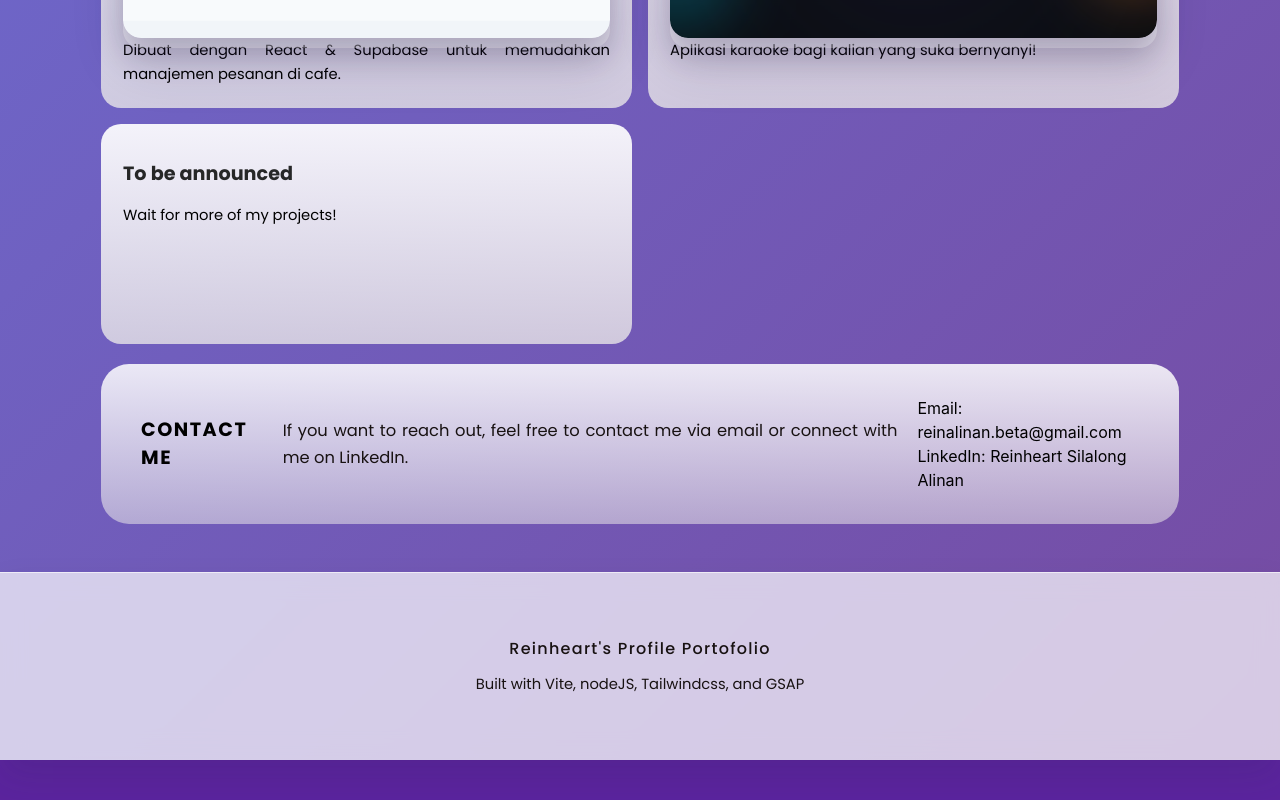
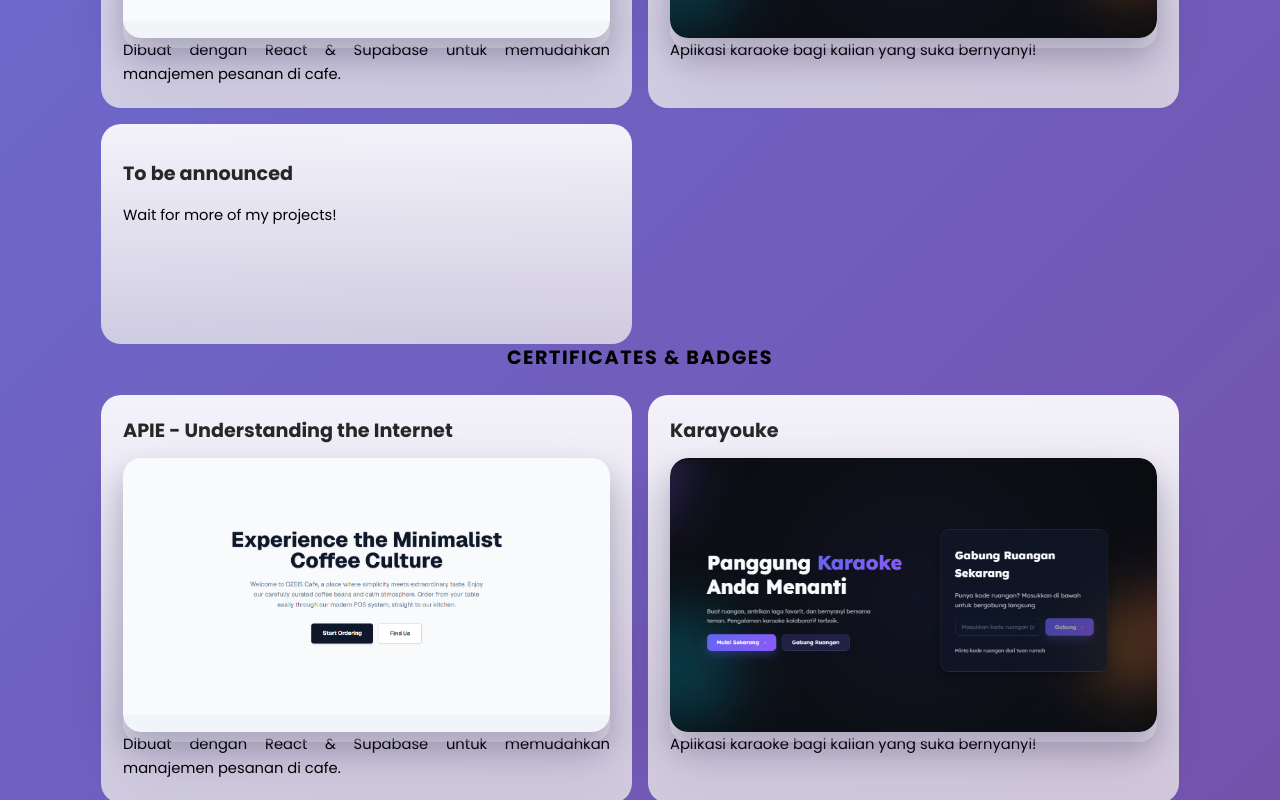
Before and after one commit to ReinheartSA/Portfolio-Reinheart, a React (Vite) app: page / in a window 1280 px wide. Shown: the part 2000-2800 px from the top of the page. Before the commit the page ends 2760 px from the top, so only its background shows below. Built offline with nearby package versions, Linux system fonts and the light colour scheme.

Commit message:
content: added APIE content

```diff
--- a/src/App.jsx
+++ b/src/App.jsx
@@ -4,6 +4,7 @@ import './index.css'
 import ozeisCafeImage from './ozeis-cafe.png'
 import karayoukeImage from './karayouke.png'
 import halfBodyImage from './half-body.png'
+import apieImage from '.APIE.png'
 import { Icons } from './icon'
 
 
@@ -199,10 +200,34 @@ function App() {
                 <p>Wait for more of my projects!</p>
               </div>
             </div>
-          </section>
-
-          <section>
-
+          </section >
+          <section className='ceritificates' id="education">
+            <h1 className="section-title bold text-center">Certificates & Badges</h1>
+            <div className="projects-grid">
+              <div className="project-card">
+                <a href="https://drive.google.com/drive/folders/1FeSuQhbp0WnDclP9bq1qHBLB5_oapToh?usp=sharing/" target="_blank" rel="noopener noreferrer">
+                <h1>APIE - Understanding the Internet</h1>
+                <figure className="project-image-frame">
+                  <img src={ozeisCafeImage} alt="Ozeis Cafe" className="project-image" />
+                </figure>
+                <p>Dibuat dengan React & Supabase untuk memudahkan manajemen pesanan di cafe.</p>
+                </a>
+              </div>
+              <div className="project-card">
+                <a href="https://karayouke.com" target="_blank" rel="noopener noreferrer">
+                <h1>Karayouke</h1>
+                <figure className="project-image-frame">
+                  <img src={karayoukeImage} alt="Karayouke" className="project-image" />
+                </figure>
+                <p>Aplikasi karaoke bagi kalian yang suka bernyanyi!</p>
+                </a>
+              </div>
+              <div className="project-card">
+                <a href="https://to-be-announced.com" target="_blank" rel="noopener noreferrer"> </a>
+                <h1>To be announced</h1>
+                <p>Wait for more of my projects!</p>
+              </div>
+            </div>
           </section>
 
           <section className="contact-section" id="contact">
```
Also changed, not shown: APIE.png (added).
